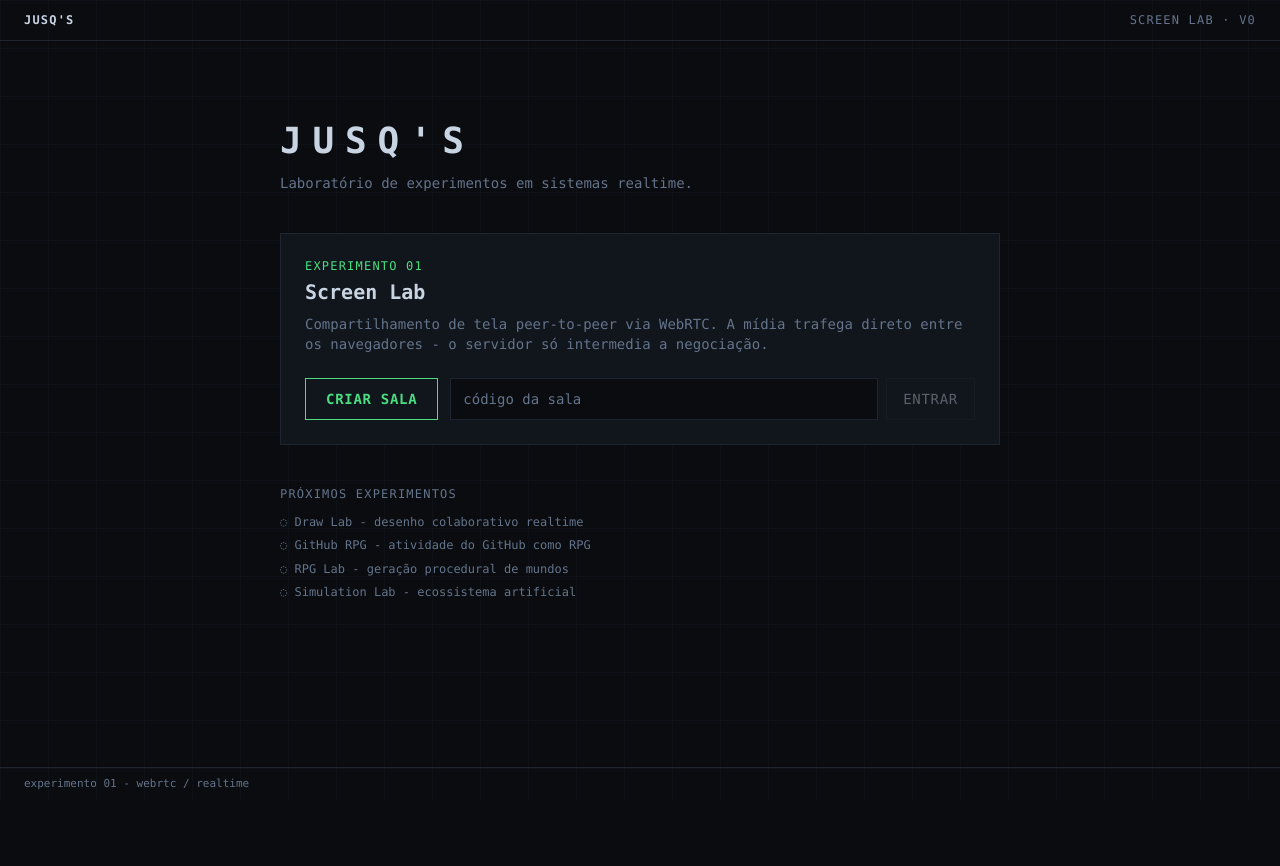
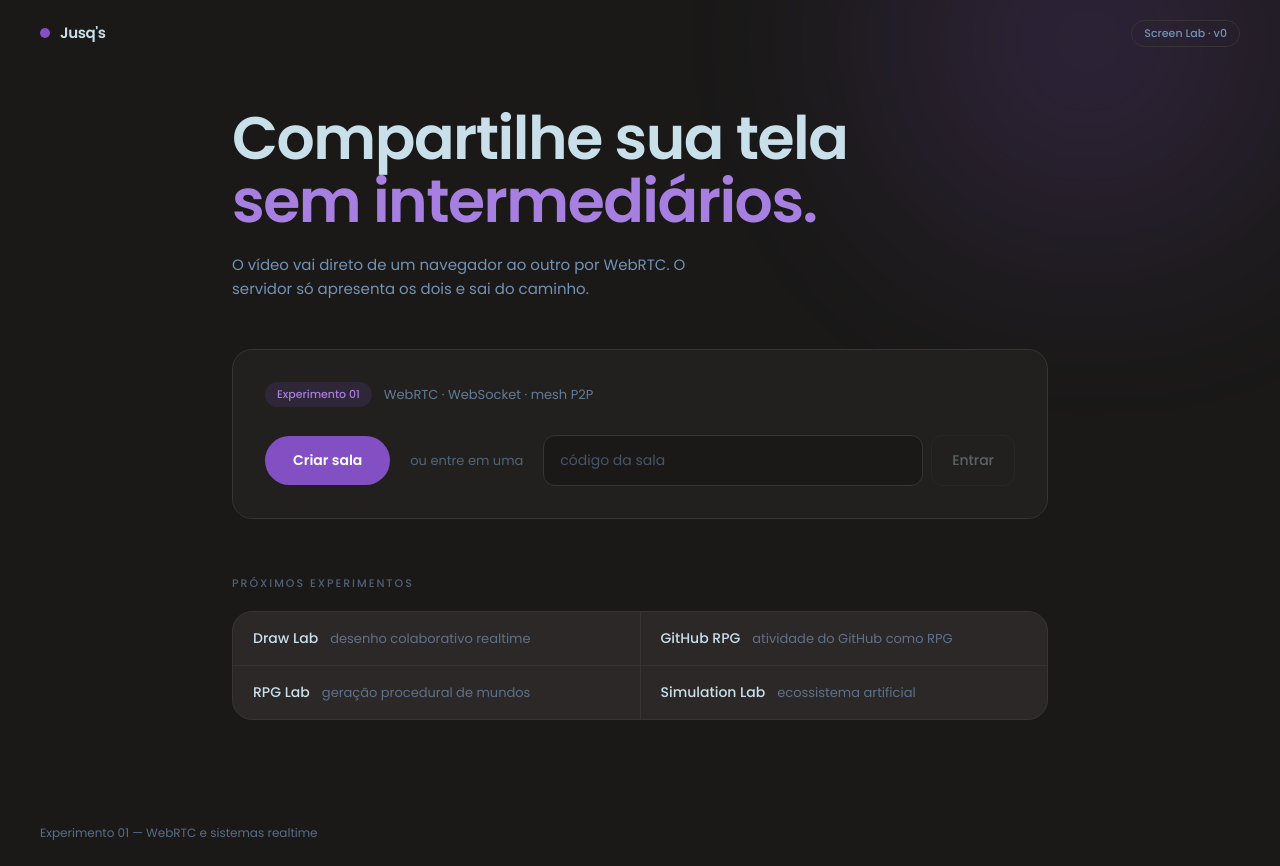
Before and after one commit to MatheusJuski/Jusq, a Next.js app in the folder apps/web/: page / in a window 1280 px wide. Before the commit the page ends 800 px from the top, so only its background shows below. Built offline with nearby package versions, Linux system fonts and the light colour scheme.

Commit message:
ATT V0.1.1 | Repaginada para não ficar tão feio

```diff
--- a/apps/web/app/globals.css
+++ b/apps/web/app/globals.css
@@ -1,24 +1,65 @@
 @import 'tailwindcss';
 
 @theme {
-  --color-lab-bg: #0a0c10;
-  --color-lab-panel: #11151c;
-  --color-lab-border: #1e2530;
-  --color-lab-text: #c9d4e3;
-  --color-lab-dim: #64748b;
-  --color-lab-accent: #4ade80;
-  --color-lab-warn: #fbbf24;
-  --color-lab-error: #f87171;
+  /* ---------------------------------------------------------------- cores
+     Base da paleta: Pale Sky, Dusty Denim, Deep Lilac, Midnight Violet e
+     Shadow Grey. As variações (`ink`, `raise`, `lilac-soft`, `alert`) são
+     derivadas dessas cinco — a paleta não traz tom de fundo mais profundo que
+     Shadow Grey nem um tom de alerta, e ambos são necessários. */
 
-  --font-mono: ui-monospace, 'Cascadia Code', 'JetBrains Mono', Consolas, monospace;
+  --color-ink: #1a1918; /* Shadow Grey escurecido: fundo da página */
+  --color-surface: #262423; /* Shadow Grey */
+  --color-raise: #302d2c; /* superfície elevada */
+  --color-line: #383433; /* divisórias */
+
+  --color-violet: #402b47; /* Midnight Violet */
+  --color-lilac: #8350c4; /* Deep Lilac */
+  --color-lilac-soft: #a77fe0; /* Deep Lilac clareado: legível sobre escuro */
+  --color-denim: #7392b5; /* Dusty Denim */
+  --color-sky: #c9e0eb; /* Pale Sky */
+
+  /* Deep Lilac girado no matiz até o magenta: alerta que não briga com a
+     paleta. Vermelho puro destoaria de tudo. */
+  --color-alert: #c4507e;
+
+  /* ------------------------------------------------------------ tipografia
+     Poppins para interface. Mono só para telemetria — número em coluna precisa
+     de largura fixa para o olho comparar linha a linha. */
+  --font-sans: var(--font-poppins), ui-sans-serif, system-ui, sans-serif;
+  --font-mono: ui-monospace, 'Cascadia Code', 'JetBrains Mono', Consolas,
+    monospace;
+
+  /* ------------------------------------------------------------------ raio */
+  --radius-card: 20px;
+  --radius-control: 12px;
 }
 
 html,
 body {
-  background: var(--color-lab-bg);
-  color: var(--color-lab-text);
-  font-family: var(--font-mono);
+  background: var(--color-ink);
+  color: var(--color-sky);
+  font-family: var(--font-sans);
   min-height: 100vh;
+  -webkit-font-smoothing: antialiased;
+}
+
+/* Um único brilho, fixo num canto e bem discreto. O gradiente colorido
+   espalhado pela tela é justamente o que datou esse tipo de interface. */
+body::before {
+  content: '';
+  position: fixed;
+  top: -30vh;
+  right: -20vw;
+  width: 70vw;
+  height: 70vh;
+  pointer-events: none;
+  z-index: 0;
+  background: radial-gradient(
+    circle,
+    color-mix(in oklab, var(--color-lilac) 22%, transparent),
+    transparent 62%
+  );
+  filter: blur(60px);
 }
 
 /* Em tela cheia o painel precisa ocupar tudo. Sem isto o corpo mantém o 16:9
@@ -27,25 +68,24 @@ body {
 :fullscreen {
   display: flex;
   flex-direction: column;
-  background: var(--color-lab-bg);
+  background: var(--color-ink);
+  border-radius: 0;
 }
 
 :fullscreen [data-panel-body] {
   aspect-ratio: auto;
   flex: 1;
   min-height: 0;
+  border-radius: 0;
 }
 
-/* Grade sutil de fundo - referência visual de "instrumento", não de SaaS. */
-body::before {
-  content: '';
-  position: fixed;
-  inset: 0;
-  pointer-events: none;
-  z-index: 0;
-  background-image:
-    linear-gradient(var(--color-lab-border) 1px, transparent 1px),
-    linear-gradient(90deg, var(--color-lab-border) 1px, transparent 1px);
-  background-size: 48px 48px;
-  opacity: 0.25;
+/* O select nativo herda o tema claro do sistema e destoa do resto. */
+select option {
+  background: var(--color-surface);
+  color: var(--color-sky);
 }
+
+::selection {
+  background: color-mix(in oklab, var(--color-lilac) 45%, transparent);
+  color: var(--color-sky);
+}
--- a/apps/web/app/layout.tsx
+++ b/apps/web/app/layout.tsx
@@ -1,6 +1,19 @@
 import type { Metadata } from 'next';
+import { Poppins } from 'next/font/google';
 
 import './globals.css';
+
+/**
+ * Poppins via `next/font`: as fontes são baixadas no build e servidas do
+ * próprio domínio. Sem requisição ao Google em runtime e sem o salto de layout
+ * que um `<link>` para fonte externa provoca.
+ */
+const poppins = Poppins({
+  subsets: ['latin'],
+  weight: ['400', '500', '600', '700'],
+  variable: '--font-poppins',
+  display: 'swap',
+});
 
 export const metadata: Metadata = {
   title: "Jusq's",
@@ -14,18 +27,29 @@ export default function RootLayout({
   children: React.ReactNode;
 }) {
   return (
-    <html lang="pt-BR">
+    <html lang="pt-BR" className={poppins.variable}>
       <body className="relative">
         <div className="relative z-10 flex min-h-screen flex-col">
-          <header className="flex items-center justify-between border-b border-lab-border px-6 py-3 text-xs tracking-widest">
-            <span className="font-bold">JUSQ&apos;S</span>
-            <span className="text-lab-dim">SCREEN LAB · V0</span>
+          <header className="flex items-center justify-between px-6 py-5 sm:px-10">
+            <a href="/" className="group flex items-center gap-2.5">
+              <span
+                aria-hidden
+                className="size-2.5 rounded-full bg-lilac transition-transform group-hover:scale-125"
+              />
+              <span className="text-[15px] font-semibold tracking-tight">
+                Jusq&apos;s
+              </span>
+            </a>
+
+            <span className="rounded-full border border-line px-3 py-1 text-[11px] font-medium text-denim">
+              Screen Lab · v0
+            </span>
           </header>
 
           <main className="flex-1">{children}</main>
 
-          <footer className="border-t border-lab-border px-6 py-2 text-[11px] text-lab-dim">
-            experimento 01 - webrtc / realtime
+          <footer className="px-6 py-6 text-[12px] text-denim/70 sm:px-10">
+            Experimento 01 — WebRTC e sistemas realtime
           </footer>
         </div>
       </body>
--- a/apps/web/app/page.tsx
+++ b/apps/web/app/page.tsx
@@ -15,37 +15,55 @@ function newRoomId(): string {
   return Array.from(bytes, (b) => alphabet[b % alphabet.length]).join('');
 }
 
+const UPCOMING = [
+  { name: 'Draw Lab', about: 'desenho colaborativo realtime' },
+  { name: 'GitHub RPG', about: 'atividade do GitHub como RPG' },
+  { name: 'RPG Lab', about: 'geração procedural de mundos' },
+  { name: 'Simulation Lab', about: 'ecossistema artificial' },
+];
+
 export default function HomePage() {
   const router = useRouter();
   const [joinId, setJoinId] = useState('');
 
   return (
-    <div className="mx-auto flex max-w-3xl flex-col gap-10 px-6 py-20">
-      <div>
-        <h1 className="text-4xl font-bold tracking-[0.3em]">JUSQ&apos;S</h1>
-        <p className="mt-3 text-sm text-lab-dim">
-          Laboratório de experimentos em sistemas realtime.
+    <div className="mx-auto w-full max-w-4xl px-6 pt-10 pb-20 sm:px-10">
+      <section className="max-w-2xl">
+        <h1 className="text-[2.75rem] leading-[1.05] font-semibold tracking-tight sm:text-6xl">
+          Compartilhe sua tela
+          <br />
+          <span className="text-lilac-soft">sem intermediários.</span>
+        </h1>
+        <p className="mt-5 max-w-lg text-[15px] leading-relaxed text-denim">
+          O vídeo vai direto de um navegador ao outro por WebRTC. O servidor só
+          apresenta os dois e sai do caminho.
         </p>
-      </div>
+      </section>
 
-      <section className="border border-lab-border bg-lab-panel p-6">
-        <div className="mb-1 text-xs tracking-widest text-lab-accent">
-          EXPERIMENTO 01
+      <section className="mt-12 rounded-card border border-line bg-surface/70 p-6 sm:p-8">
+        <div className="flex flex-wrap items-center gap-3">
+          <span className="rounded-full bg-lilac/15 px-3 py-1 text-[11px] font-medium text-lilac-soft">
+            Experimento 01
+          </span>
+          <span className="text-[13px] text-denim/80">
+            WebRTC · WebSocket · mesh P2P
+          </span>
         </div>
-        <h2 className="text-xl font-bold">Screen Lab</h2>
-        <p className="mt-2 text-sm text-lab-dim">
-          Compartilhamento de tela peer-to-peer via WebRTC. A mídia trafega
-          direto entre os navegadores - o servidor só intermedia a negociação.
-        </p>
 
-        <div className="mt-6 flex flex-col gap-3 sm:flex-row">
+        <div className="mt-7 flex flex-col gap-3 sm:flex-row sm:items-center">
           <button
             type="button"
             onClick={() => router.push(`/room/${newRoomId()}`)}
-            className="cursor-pointer border border-lab-accent px-5 py-2.5 text-sm font-bold tracking-wider text-lab-accent transition-colors hover:bg-lab-accent hover:text-lab-bg"
+            className="cursor-pointer rounded-full bg-lilac px-7 py-3.5 text-[14px] font-semibold text-white transition-colors hover:bg-lilac-soft"
           >
-            CRIAR SALA
+            Criar sala
           </button>
+
+          <div className="flex items-center gap-3 text-[13px] text-denim/60 sm:px-2">
+            <span className="h-px w-8 bg-line sm:hidden" />
+            ou entre em uma
+            <span className="h-px flex-1 bg-line sm:hidden" />
+          </div>
 
           <form
             className="flex flex-1 gap-2"
@@ -59,26 +77,34 @@ export default function HomePage() {
               value={joinId}
               onChange={(event) => setJoinId(event.target.value)}
               placeholder="código da sala"
-              className="min-w-0 flex-1 border border-lab-border bg-lab-bg px-3 py-2.5 text-sm outline-none placeholder:text-lab-dim focus:border-lab-dim"
+              className="min-w-0 flex-1 rounded-control border border-line bg-ink px-4 py-3.5 font-mono text-[14px] outline-none transition-colors placeholder:font-sans placeholder:text-denim/50 focus:border-lilac/60"
             />
             <button
               type="submit"
               disabled={!joinId.trim()}
-              className="cursor-pointer border border-lab-border px-4 py-2.5 text-sm tracking-wider transition-colors hover:border-lab-dim disabled:cursor-not-allowed disabled:opacity-40"
+              className="cursor-pointer rounded-control border border-line px-5 py-3.5 text-[14px] font-medium transition-colors hover:border-denim/60 disabled:cursor-not-allowed disabled:opacity-35"
             >
-              ENTRAR
+              Entrar
             </button>
           </form>
         </div>
       </section>
 
-      <section className="text-xs leading-relaxed text-lab-dim">
-        <div className="mb-2 tracking-widest">PRÓXIMOS EXPERIMENTOS</div>
-        <ul className="space-y-1">
-          <li>◌ Draw Lab - desenho colaborativo realtime</li>
-          <li>◌ GitHub RPG - atividade do GitHub como RPG</li>
-          <li>◌ RPG Lab - geração procedural de mundos</li>
-          <li>◌ Simulation Lab - ecossistema artificial</li>
+      <section className="mt-14">
+        <h2 className="text-[11px] font-medium tracking-[0.18em] text-denim/60 uppercase">
+          Próximos experimentos
+        </h2>
+
+        <ul className="mt-5 grid gap-px overflow-hidden rounded-card border border-line bg-line sm:grid-cols-2">
+          {UPCOMING.map((item) => (
+            <li
+              key={item.name}
+              className="flex items-baseline gap-3 bg-surface/70 px-5 py-4"
+            >
+              <span className="text-[14px] font-medium">{item.name}</span>
+              <span className="text-[13px] text-denim/70">{item.about}</span>
+            </li>
+          ))}
         </ul>
       </section>
     </div>
```
Also changed, not shown: apps/web/app/room/[roomId]/page.tsx (+114 -68 lines), apps/web/components/stream-panel.tsx (+29 -14 lines).
